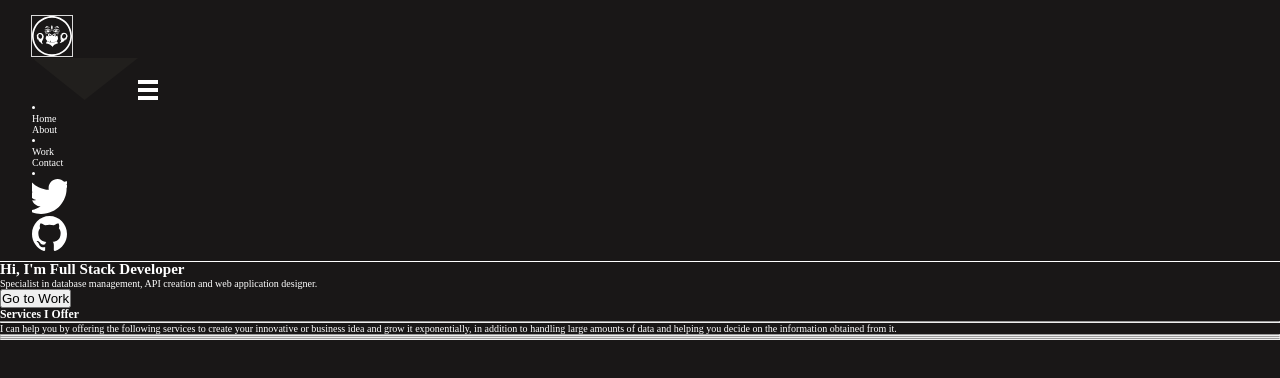
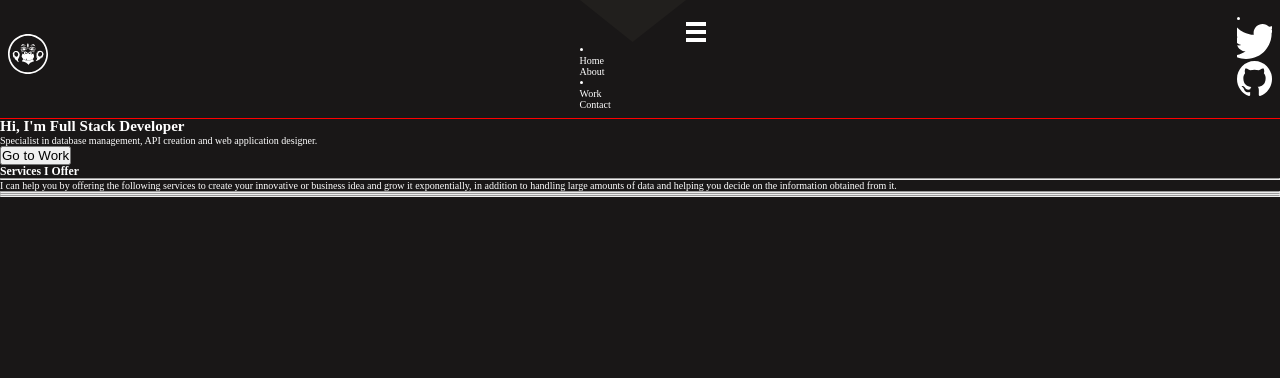
Before and after one commit to DG-Develop/DG-Develop, a React app: page / in a window 1280 px wide. Shown: the top 378 px of the page. Built offline with nearby package versions, Linux system fonts and the light colour scheme.

Commit message:
[ADD] Agregando la configuracion de webpack para desarrollo y production

```diff
--- a/package.json
+++ b/package.json
@@ -5,6 +5,7 @@
   "main": "index.js",
   "scripts": {
     "test": "echo \"Error: no test specified\" && exit 1",
+    "build": "webpack --config ./webpack.config.js",
     "start": "webpack serve --config ./webpack.config.dev.js"
   },
   "repository": {
@@ -47,9 +48,11 @@
     "file-loader": "6.2.0",
     "html-loader": "3.0.0",
     "html-webpack-plugin": "5.5.0",
+    "media-query-plugin": "1.5.0",
     "mini-css-extract-plugin": "2.4.3",
     "sass": "1.43.4",
     "sass-loader": "12.3.0",
+    "style-loader": "3.3.1",
     "svg-url-loader": "7.1.1",
     "typescript": "4.4.4",
     "webpack": "5.61.0",
--- /dev/null
+++ b/src/assets/Breakpoints.scss
@@ -0,0 +1,14 @@
+@mixin media($breakpoint) {
+  @if $breakpoint == tablet {
+    /* El @content coloca todo lo el bloque css en este contenido */
+    @media only screen and (min-width: 600px) {
+      @content;
+    }
+  }
+
+  @if $breakpoint == desktop {
+    @media only screen and (min-width: 1024px) {
+      @content;
+    }
+  }
+}
--- a/src/assets/components/Header.scss
+++ b/src/assets/components/Header.scss
@@ -1,10 +1,17 @@
 @import '../Vars.scss';
+@import '../Breakpoints.scss';
 
 .header{
     outline: 1px solid white;
-    padding: 16px 32px 8px 32px;
+    padding: 0 8px 8px;
 
-    .logo{
+    nav{
+        display: flex;
+        justify-content: space-between;
+        align-items: center;
+    }
+
+    @include media(desktop){
         outline: 1px solid red;
     }
 }
--- a/src/components/Header.jsx
+++ b/src/components/Header.jsx
@@ -1,17 +1,18 @@
 import React from "react";
-import '../assets/components/Header.scss';
-import '../assets/Icons.scss';
-import triangle from '../assets/static/rectangle_header.svg'
+import "../assets/components/Header.scss";
+import "../assets/Icons.scss";
+import triangle from "../assets/static/rectangle_header.svg";
 
 export const Header = () => {
   return (
     <header className="header">
       <nav>
+        <div>
           <span className="logo"></span>
+        </div>
         <div>
           <object data={triangle} type="image/svg+xml"></object>
           <span className="i_menu"></span>
-        </div>
           <li>
             <ul>Home</ul>
             <ul>About</ul>
@@ -20,6 +21,8 @@ export const Header = () => {
             <ul>Work</ul>
             <ul>Contact</ul>
           </li>
+        </div>
+        <div>
           <li>
             <ul>
               <a href="https://twitter.com/DGDevelop">
@@ -32,6 +35,7 @@ export const Header = () => {
               </a>
             </ul>
           </li>
+        </div>
       </nav>
     </header>
   );
--- a/webpack.config.dev.js
+++ b/webpack.config.dev.js
@@ -1,6 +1,7 @@
 const path = require('path')
 const HtmlWebpackPlugin = require('html-webpack-plugin')
 const MiniCssExtractPlugin = require('mini-css-extract-plugin')
+const MediaQueryPlugin = require('media-query-plugin');
 /* const Dotenv = require('dotenv-webpack') */
 
 module.exports = {
@@ -43,8 +44,9 @@ module.exports = {
             {
                 test: /\.(s*)css$/,
                 use: [
-                    { loader: MiniCssExtractPlugin.loader },
+                    "style-loader",
                     'css-loader',
+                    MediaQueryPlugin.loader,
                     'sass-loader'
                 ]
             },
@@ -65,6 +67,11 @@ module.exports = {
         new MiniCssExtractPlugin({
             filename: 'assets/[name].css'
         }),
+        new MediaQueryPlugin({
+            queries: {
+                'print, screen and (min-width: 1024px)': 'desktop'
+            }
+        })
         /* new Dotenv() */
     ]
 
--- a/webpack.config.js
+++ b/webpack.config.js
@@ -1,15 +1,15 @@
 const path = require('path')
 const HtmlWebpackPlugin = require('html-webpack-plugin')
 const MiniCssExtractPlugin = require('mini-css-extract-plugin')
-const Dotenv = require('dotenv-webpack')
+// const Dotenv = require('dotenv-webpack')
+const MediaQueryPlugin = require('media-query-plugin');
 
 module.exports = {
     entry: './src/index.tsx',
-    mode: 'development',
-    devtool: 'source-map',
+    mode: 'production',
     output: {
         path: path.resolve(__dirname, 'dist'),
-        filename: 'js/[name].js',
+        filename: 'js/[name]-[contenthash].js',
         publicPath: '/'
     },
     resolve: {
@@ -44,6 +44,7 @@ module.exports = {
                 use: [
                     { loader: MiniCssExtractPlugin.loader },
                     'css-loader',
+                    MediaQueryPlugin.loader,
                     'sass-loader'
                 ]
             },
@@ -62,9 +63,14 @@ module.exports = {
             filename: './index.html'
         }),
         new MiniCssExtractPlugin({
-            filename: 'assets/[name].css'
+            filename: 'css/[name]-[contenthash].css'
         }),
-        new Dotenv()
+        new MediaQueryPlugin({
+            queries: {
+                'print, screen and (min-width: 1024px)': 'desktop'
+            }
+        })
+        // new Dotenv()
     ]
 
 }
```
Also changed, not shown: 1 other file (tests, documents, lock files or other folders). Lines whose indentation alone changed are shown as unchanged.
